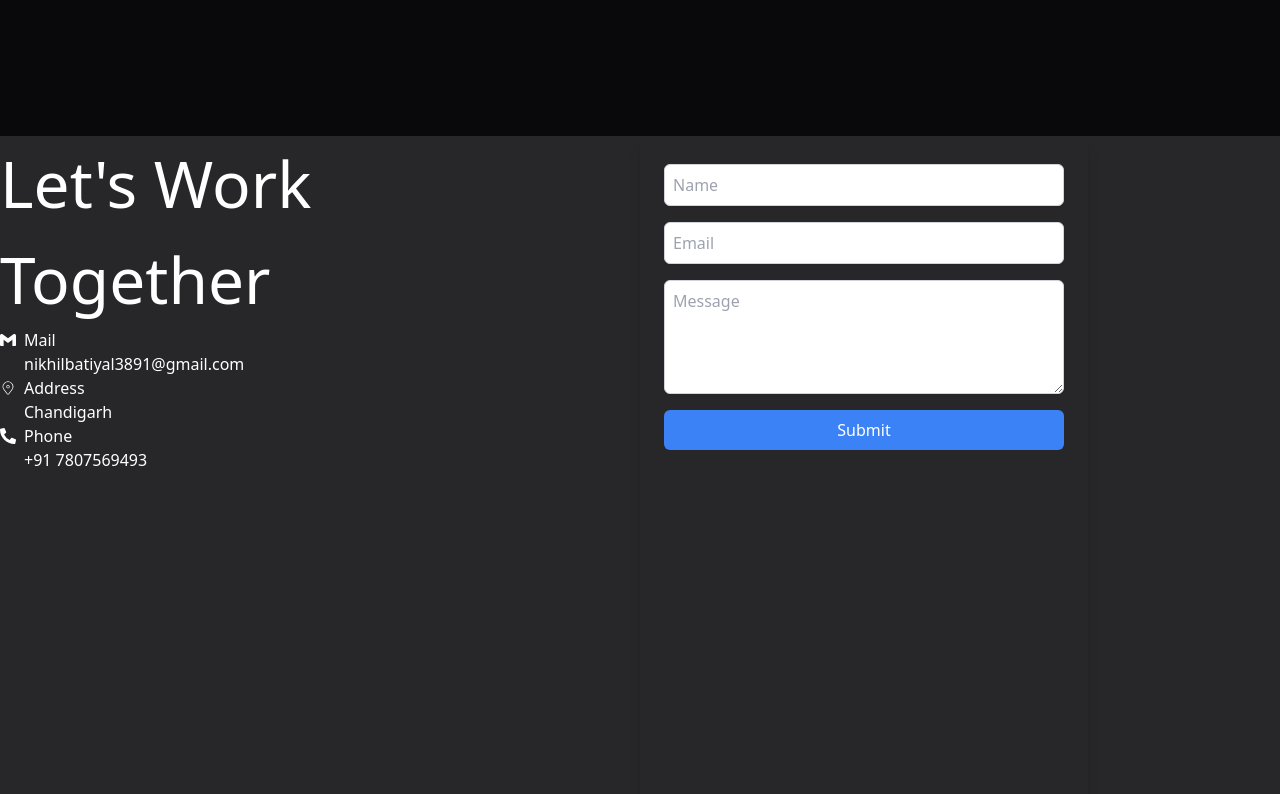
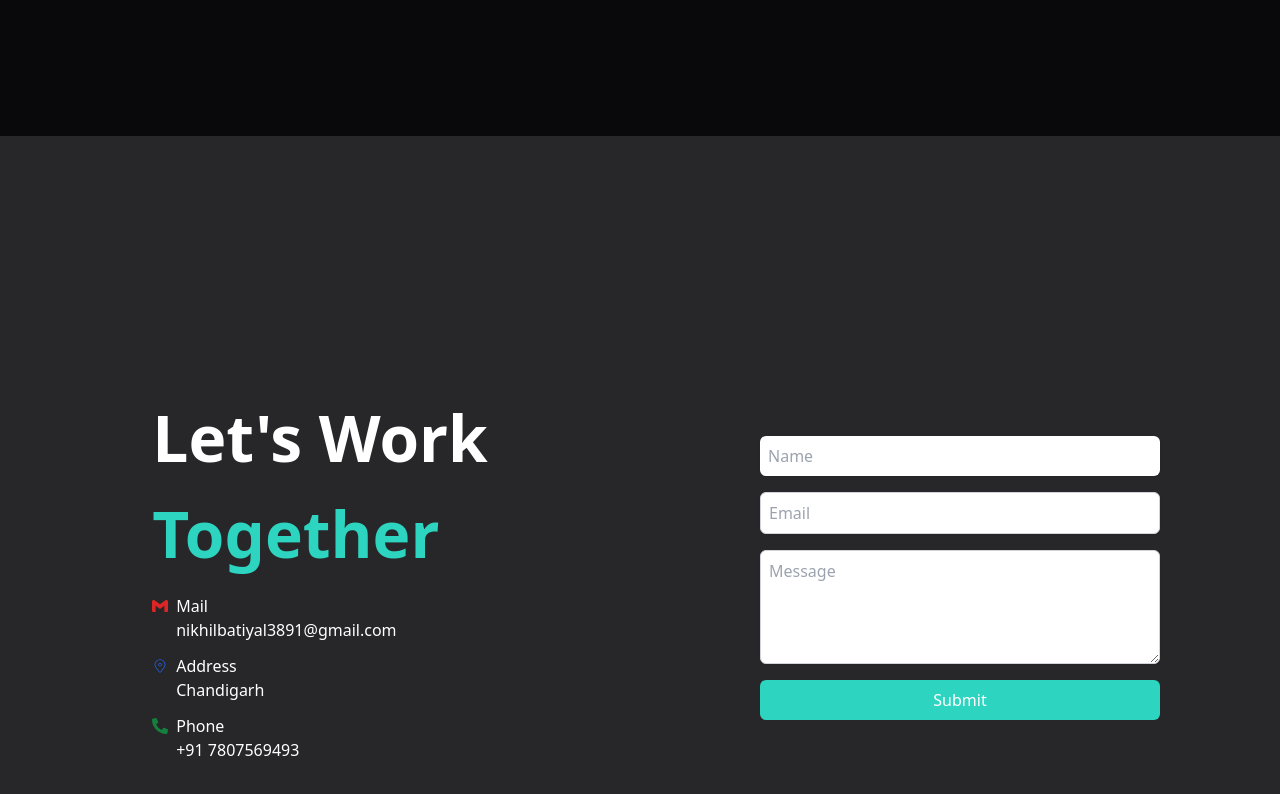
Before and after one commit to Nikhilguleria98/Portfolio, a React (Vite) app: page /#contact in a window 1280 px wide. Before the commit this address led to /. Shown: the part 1464-2258 px from the top of the page. Built offline with nearby package versions, Linux system fonts and the light colour scheme.

Commit message:
added animation in contact page

```diff
--- a/package.json
+++ b/package.json
@@ -18,6 +18,7 @@
     "react-anchor-link-smooth-scroll": "^1.0.12",
     "react-dom": "^18.3.1",
     "react-icons": "^5.4.0",
+    "react-intersection-observer": "^9.14.1",
     "react-router-dom": "^7.1.0",
     "react-router-hash-link": "^2.4.3"
   },
--- a/src/components/Contact/Contact.jsx
+++ b/src/components/Contact/Contact.jsx
@@ -1,14 +1,15 @@
-import React, { useState } from 'react'
+import React, { useState } from "react";
 import { SiGmail } from "react-icons/si";
 import { CiLocationOn } from "react-icons/ci";
 import { FaPhoneAlt } from "react-icons/fa";
 import emailjs from "@emailjs/browser";
+import { motion } from "framer-motion";
+import { useInView } from "react-intersection-observer";
 
 const Contact = () => {
   const [formData, setFormData] = useState({
     from_name: "",
     from_email: "",
-
     message: "",
   });
 
@@ -18,25 +19,25 @@ const Contact = () => {
     message: "",
   });
 
+  const { ref, inView } = useInView({
+    triggerOnce: false, // Animation triggers every time the section comes into view
+    threshold: 0.2,
+  });
+
   const handleChange = (e) => {
     const { name, value } = e.target;
-    setFormData((prevData) => {
-      const updatedData = { ...prevData, [name]: value };
-      return updatedData;
-    });
+    setFormData((prevData) => ({ ...prevData, [name]: value }));
   };
 
   const validateForm = () => {
     let isValid = true;
-    let formErrors = {};
+    const formErrors = {};
 
-    // Validate name
     if (!formData.from_name) {
       formErrors.from_name = "Name is required";
       isValid = false;
     }
 
-    // Validate email
     if (!formData.from_email) {
       formErrors.from_email = "Email is required";
       isValid = false;
@@ -45,8 +46,6 @@ const Contact = () => {
       isValid = false;
     }
 
-
-    // Validate message
     if (!formData.message) {
       formErrors.message = "Message is required";
       isValid = false;
@@ -62,23 +61,19 @@ const Contact = () => {
   const handleSubmit = (e) => {
     e.preventDefault();
 
-    if (!validateForm()) {
-      return; // Don't submit if validation fails
-    }
+    if (!validateForm()) return;
 
-    // EmailJS credentials (ensure these are correct and the service is set up properly)
-    const serviceId = "service_25igr0i"; // Your service ID
-    const templateId = "template_og3i49g"; // Your template ID
-    const publicKey = "gLbkWJZNFXJ64Os2K"; // Your public key
+    const serviceId = "service_25igr0i";
+    const templateId = "template_og3i49g";
+    const publicKey = "gLbkWJZNFXJ64Os2K";
 
-    // Send the form data to EmailJS
     emailjs
       .send(serviceId, templateId, formData, publicKey)
       .then((response) => {
         console.log("SUCCESS!", response.status, response.text);
         alert("Form submitted successfully!");
-        setFormData({ from_name: "", from_email: "", from_phone: "", message: "" });
-        setErrors({}); // Clear errors after submission
+        setFormData({ from_name: "", from_email: "", message: "" });
+        setErrors({});
       })
       .catch((error) => {
         console.error("FAILED...", error);
@@ -86,121 +81,132 @@ const Contact = () => {
       });
   };
 
+  // Animation Variants
+  const parentVariants = {
+    hidden: { opacity: 1 },
+    visible: {
+      opacity: 1,
+      transition: {
+        staggerChildren: 0.2,
+      },
+    },
+  };
+
+  const childVariants = {
+    hidden: { opacity: 0, y: 50 },
+    visible: {
+      opacity: 1,
+      y: 0,
+      transition: {
+        type: "spring",
+        stiffness: 150,
+        damping: 10,
+      },
+    },
+  };
+
   return (
-    <>
-      <div className='min-h-screen bg-zinc-800 text-white flex'>
-        <div className='w-1/2'>
-          <h1 className='md:text-[5vw]'>Let's Work <br /> Together</h1>
-          <div className='flex flex-col justify-center '>
+    <motion.div
+      className="min-h-screen bg-zinc-800 text-white flex flex-col md:flex-row items-center justify-center pt-20"
+      ref={ref}
+      variants={parentVariants}
+      initial="hidden"
+      animate={inView ? "visible" : "hidden"}
+    >
+      {/* Contact Information */}
+
+          <motion.div className='w-full md:w-1/2 flex flex-col items-center ' variants={parentVariants}>
+        <motion.div className='flex flex-col gap-3'>
+          <motion.h1 variants={childVariants} className='text-[8vh] md:text-[5vw] font-bold'>Let's Work <br /> <span  variants={childVariants} className='text-teal-400'>Together</span></motion.h1>
+          <motion.div className='flex flex-col justify-center '    variants={childVariants}>
+            <motion.div className='flex items-center gap-2'>
+              <SiGmail className='text-red-600'/>
+              <p>Mail</p>
+            </motion.div>
+            <p className='px-6'>nikhilbatiyal3891@gmail.com</p>
+          </motion.div>
+          <motion.div className='flex flex-col justify-center '  variants={childVariants}>
             <div className='flex items-center gap-2'>
-              <SiGmail />
-              <p>Mail</p>
-            </div>
-            <p className='px-6'>nikhilbatiyal3891@gmail.com</p>
-          </div>
-          <div className='flex flex-col justify-center '>
-            <div className='flex items-center gap-2'>
-              <CiLocationOn />
+              <CiLocationOn className='text-blue-600'/>
               <p>Address</p>
             </div>
             <p className='px-6'>Chandigarh</p>
-          </div>
-          <div className='flex flex-col justify-center '>
+          </motion.div>
+          <motion.div className='flex flex-col justify-center '  variants={childVariants}>
             <div className='flex items-center gap-2'>
-              <FaPhoneAlt />
+              <FaPhoneAlt className='text-green-700'/>
               <p>Phone</p>
             </div>
             <p className='px-6'>+91 7807569493</p>
-          </div>
-        </div>
+          </motion.div>
+        </motion.div>
+        </motion.div>
 
-
-       <div className="flex  w-1/2">
-      <form
-        onSubmit={handleSubmit}
-        className="w-full max-w-md  shadow-lg rounded-lg p-6"
+      {/* Contact Form */}
+      <motion.div
+        className="flex flex-col items-center w-full md:w-1/2"
+        variants={parentVariants}
       >
-
-        <div className="mb-4">
-          {/* <label htmlFor="from_name" className="block text-sm font-medium text-gray-700">
-            Name
-          </label> */}
+        <form onSubmit={handleSubmit} className="w-full max-w-md p-6">
+          <motion.div className="mb-4" variants={childVariants}>
             <input
               type="text"
               id="from_name"
               name="from_name"
               value={formData.from_name}
               onChange={handleChange}
-            className="mt-1 block w-full p-2 border border-gray-300 rounded-md shadow-sm focus:outline-none focus:ring-blue-500 focus:border-blue-500"
+              className="mt-1 block w-full p-2 text-zinc-700 rounded-md shadow-sm focus:outline-none focus:ring-blue-500 focus:border-blue-500"
               placeholder="Name"
               required
             />
-          {errors.from_name && <p className="text-red-500 text-xs">{errors.from_name}</p>}
-        </div>
+            {errors.from_name && (
+              <p className="text-red-500 text-xs">{errors.from_name}</p>
+            )}
+          </motion.div>
 
-        <div className="mb-4">
-          {/* <label htmlFor="from_email" className="block text-sm font-medium text-gray-700">
-            Email
-          </label> */}
+          <motion.div className="mb-4" variants={childVariants}>
             <input
               type="email"
               id="from_email"
               name="from_email"
               value={formData.from_email}
               onChange={handleChange}
-            className="mt-1 block w-full p-2 border border-gray-300 rounded-md shadow-sm focus:outline-none focus:ring-blue-500 focus:border-blue-500"
+              className="mt-1 block w-full p-2 border text-zinc-700 border-gray-300 rounded-md shadow-sm focus:outline-none focus:ring-blue-500 focus:border-blue-500"
               placeholder="Email"
               required
             />
-          {errors.from_email && <p className="text-red-500 text-xs">{errors.from_email}</p>}
-        </div>
+            {errors.from_email && (
+              <p className="text-red-500 text-xs">{errors.from_email}</p>
+            )}
+          </motion.div>
 
-        {/* <div className="mb-4">
-          <label htmlFor="from_phone" className="block text-sm font-medium text-gray-700">
-            Phone Number
-          </label>
-          <input
-            type="text"
-            id="from_phone"
-            name="from_phone"
-            value={formData.from_phone}
-            onChange={handleChange}
-            className="mt-1 block w-full p-2 border border-gray-300 rounded-md shadow-sm focus:outline-none focus:ring-blue-500 focus:border-blue-500"
-            placeholder="Your Phone Number"
-            required
-          />
-          {errors.from_phone && <p className="text-red-500 text-xs">{errors.from_phone}</p>}
-        </div> */}
-
-        <div className="mb-4">
-          {/* <label htmlFor="message" className="block text-sm font-medium text-gray-700">
-            Message
-          </label> */}
+          <motion.div className="mb-4" variants={childVariants}>
             <textarea
               id="message"
               name="message"
               value={formData.message}
               onChange={handleChange}
-            className="mt-1 block w-full p-2 text-black border border-gray-300 rounded-md shadow-sm focus:outline-none focus:ring-blue-500 focus:border-blue-500"
+              className="mt-1 block w-full p-2 border text-zinc-700 border-gray-300 rounded-md shadow-sm focus:outline-none focus:ring-blue-500 focus:border-blue-500"
               placeholder="Message"
               rows="4"
               required
             ></textarea>
-          {errors.message && <p className="text-red-500 text-xs">{errors.message}</p>}
-        </div>
+            {errors.message && (
+              <p className="text-red-500 text-xs">{errors.message}</p>
+            )}
+          </motion.div>
 
-        <button
+          <motion.button
             type="submit"
-          className="w-full bg-blue-500 text-white py-2 px-4 rounded-md hover:bg-blue-600 focus:outline-none focus:ring-2 focus:ring-blue-500 focus:ring-offset-2"
+            className="w-full bg-teal-400 text-white py-2 px-4 rounded-md hover:bg-teal-600 focus:outline-none focus:ring-2 focus:bg-teal-400 focus:ring-offset-2"
+            variants={childVariants}
           >
             Submit
-        </button>
+          </motion.button>
         </form>
-    </div>
-      </div>
+      </motion.div>
+    </motion.div>
+  );
+};
 
-    </>
-  )
-}
-
-export default Contact
+export default Contact;
```
Also changed, not shown: 1 other file (tests, documents, lock files or other folders). Lines whose indentation alone changed are shown as unchanged.
